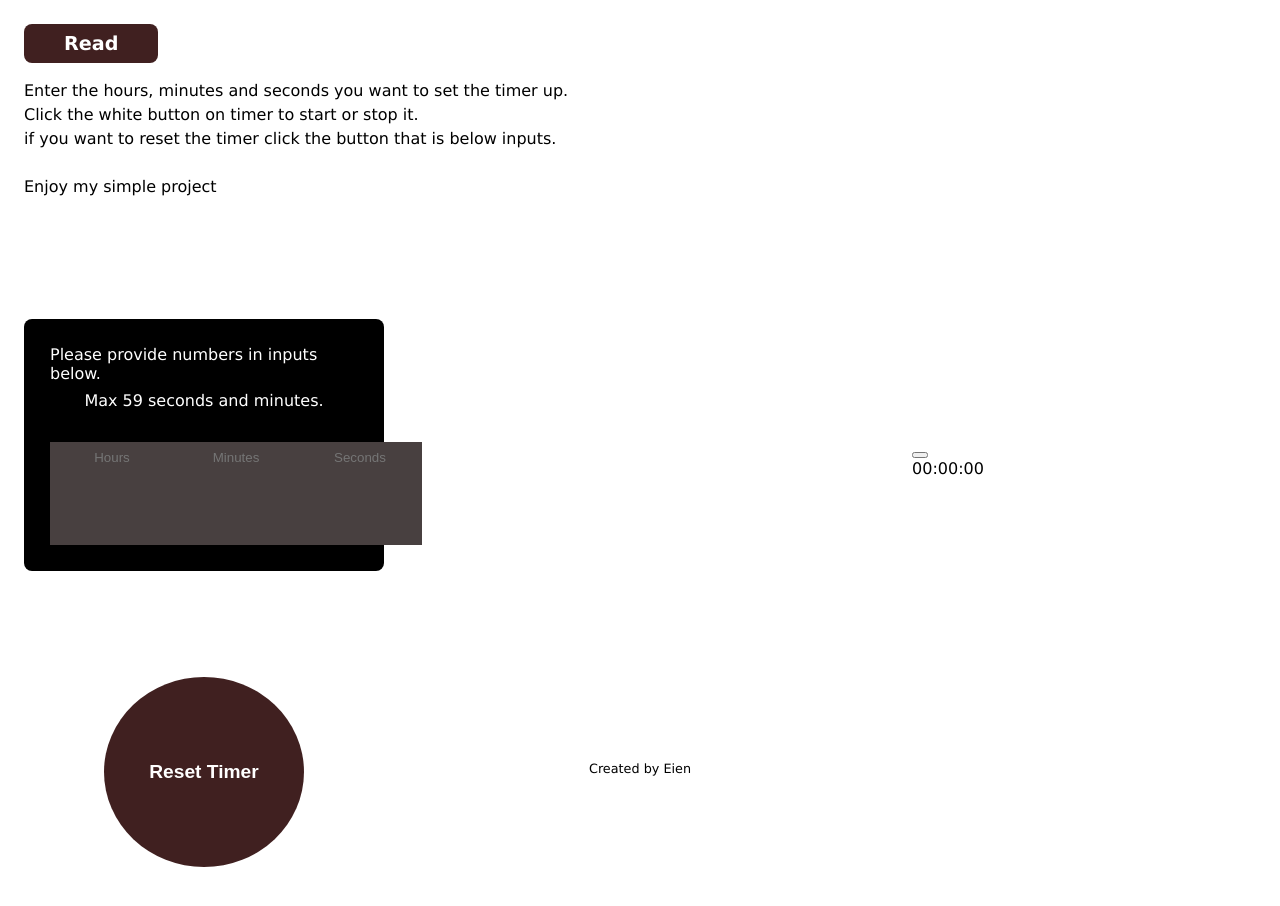
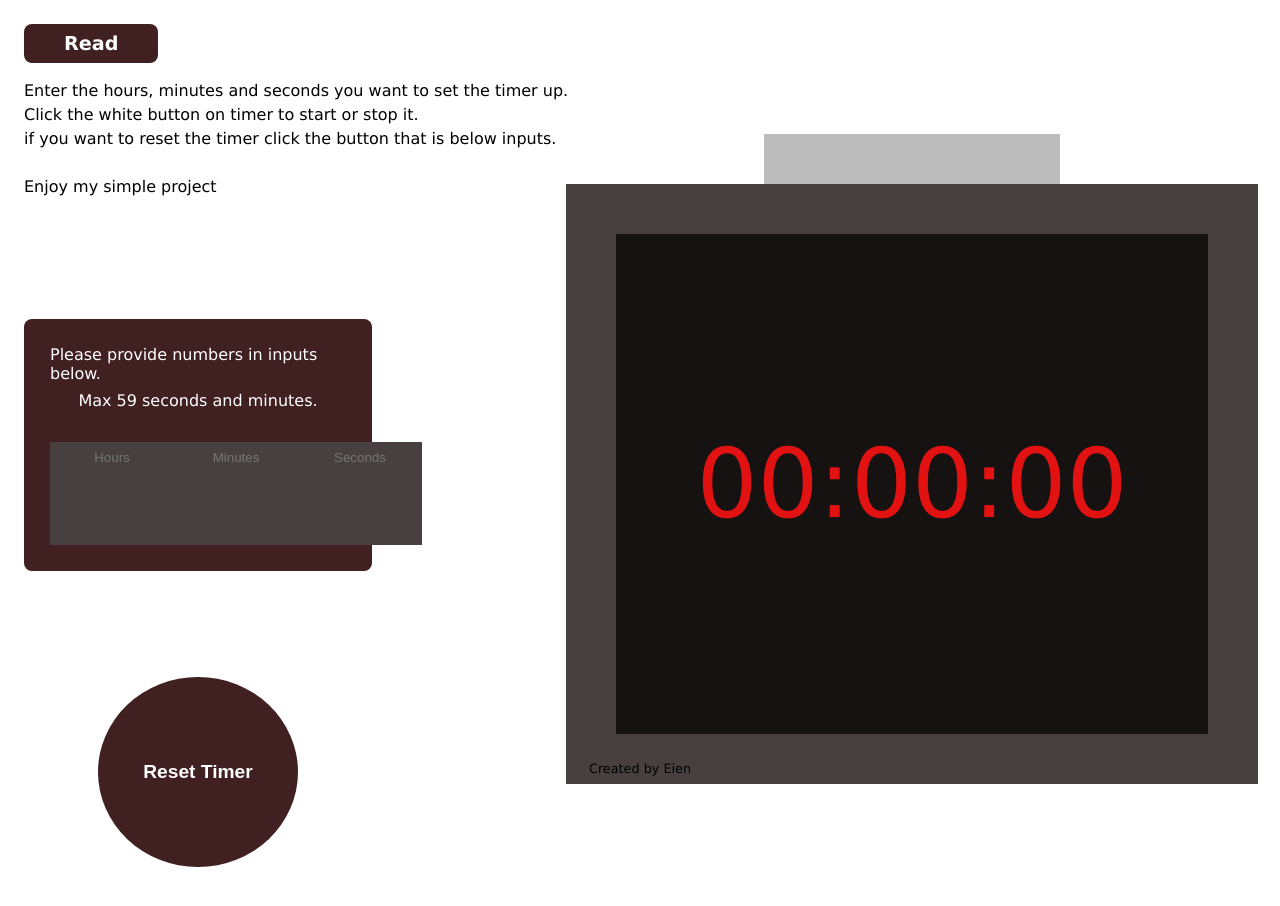
Before and after one commit to Eien2/Timer, a plain HTML site: page index.html in a window 1280 px wide. Drawn offline with Linux system fonts and the light colour scheme.

Commit message:
styled timer

```diff
--- a/script.js
+++ b/script.js
@@ -13,11 +13,9 @@ function renderTimer() {
 
   main2.innerHTML += `
     <div class="timer-frame">
+      <button class="stop-start-btn js-start-btn"></button>
+
       <div class="timer">
-        <button class="stop-start-btn js-start-btn">
-          <div class="stop-start-container"></div>
-        </button>
-
         <p class="timer-text js-timer-output">
           00:00:00
         </p>
--- a/style.css
+++ b/style.css
@@ -50,7 +50,7 @@ p {
 
 /* Inputs Menu */
 .left-side main .input-container {
-  background-color: var(--primary-text);
+  background-color: var(--primary-color);
   width: 50%;
   padding: 26px;
   border-radius: 8px;
@@ -116,6 +116,47 @@ p {
   display: flex;
   align-items: center;
   justify-content: center;
+  margin-right: 48px;
+}
+
+.right-side .main-2 {
+  width: 100%;
+}
+
+.right-side .timer-frame {
+  width: 100%;
+  display: flex;
+  flex-direction: column;
+  justify-content: center;
+  align-items: center;
+}
+
+.right-side .timer-frame .stop-start-btn {
+  border: none;
+  cursor: poitner;
+  width: 50%;
+  height: 50px;
+  background-color: #BCBCBC;
+  transition: 0.25s ease-in-out;
+}
+
+.right-side .timer-frame .stop-start-btn:hover {
+  background-color: #A0A0A0;
+}
+
+.right-side .timer {
+  border: 50px solid var(--secondary-color);
+  width: 100%;
+  height: 500px;
+  background-color: #171212;
+  display: flex;
+  justify-content: center;
+  align-items: center;
+}
+
+.right-side .timer .timer-text {
+  color: var(--secondary-text);
+  font-size: 6rem;
 }
 
 /*====Footer====*/
```
